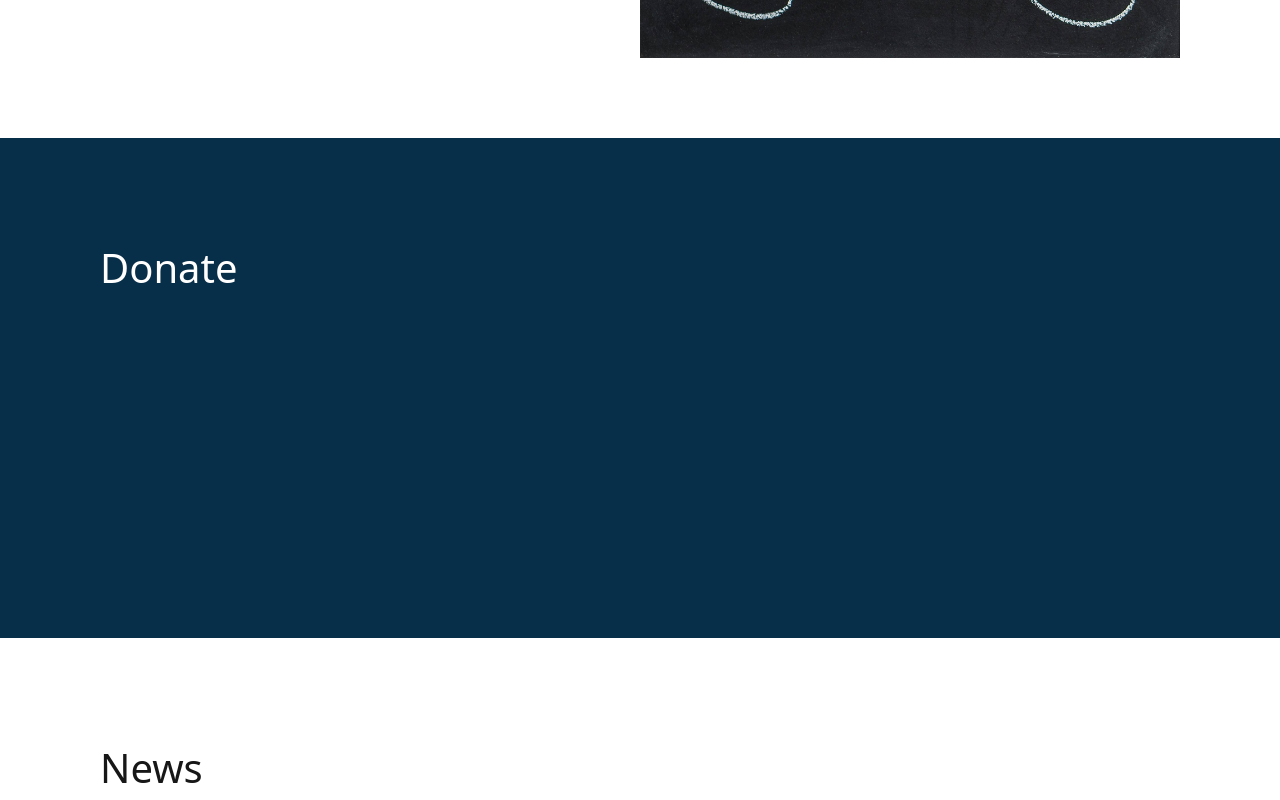
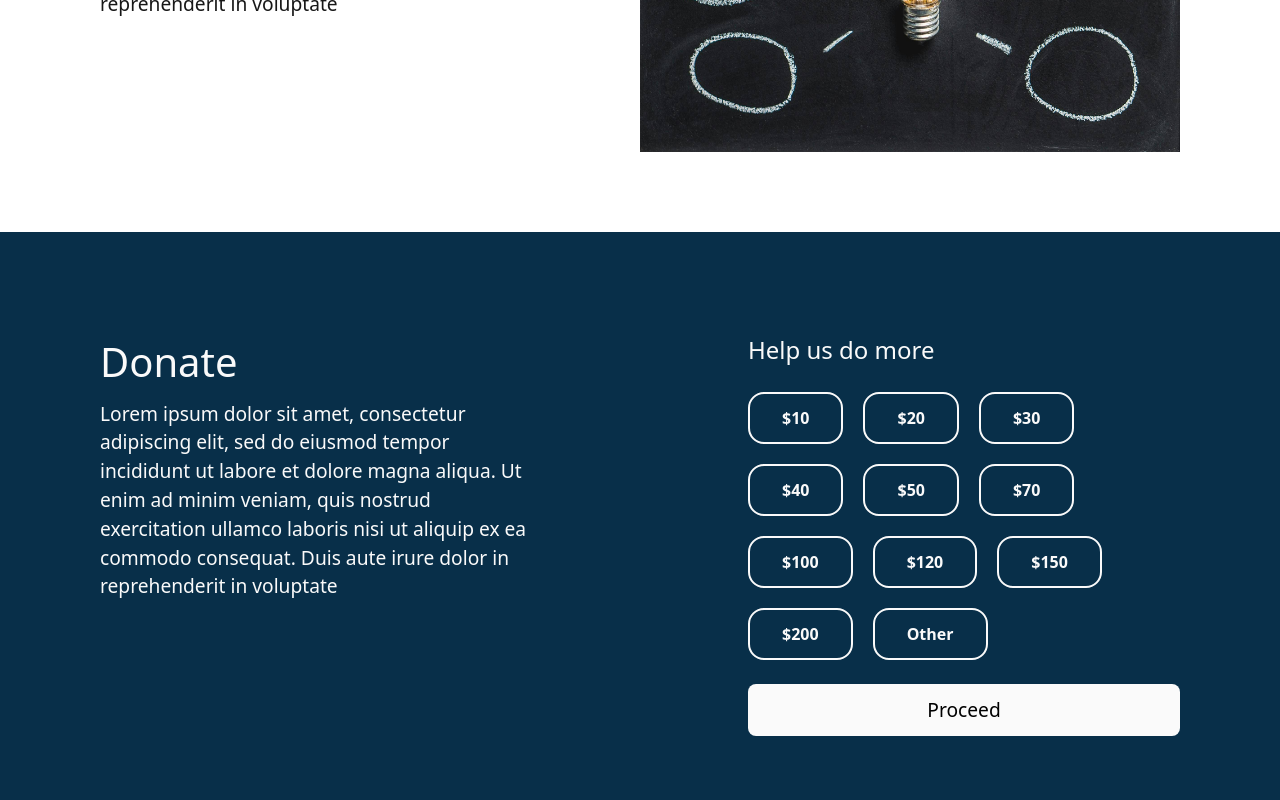
Before and after one commit to khalteck/nidohungary, a React (Vite) app: page / in a window 1280 px wide. Shown: the part 1680-2480 px from the top of the page. Built offline with nearby package versions, Linux system fonts and the light colour scheme.

Commit message:
feat: donate section

```diff
--- a/src/components/common/header/Nav.jsx
+++ b/src/components/common/header/Nav.jsx
@@ -39,7 +39,7 @@ const Nav = ({ handleMenu }) => {
             <li
               key={index}
               onClick={() => navigate(`/${item?.slug}`)}
-              className={`px-3 py-2 transition-all duration-300 hover:bg-[#082f49]/90 hover:text-white rounded-md uppercase cursor-pointer ${
+              className={`px-3 py-2 transition-all duration-300 hover:bg-[#082f49]/90 hover:text-white rounded-md uppercase cursor-pointer whitespace-nowrap ${
                 currentPage?.includes("contact") && "bg-[#fafafa] text-black"
               }`}
             >
--- /dev/null
+++ b/src/components/home/DonateCard.jsx
@@ -0,0 +1,21 @@
+const DonateCard = ({ price, setSelectedPrice, setother }) => {
+  function handleSelect() {
+    if (price === "Other") {
+      setother(true);
+    } else {
+      setSelectedPrice(price);
+      setother(false);
+    }
+  }
+  return (
+    <div
+      onClick={handleSelect}
+      className="py-3 px-8 border-2 border-neutral-50 rounded-2xl text-[1rem] font-bold cursor-pointer hover:bg-neutral-50 hover:text-black transition-all duration-500"
+    >
+      {price === "Other" ? "" : "$"}
+      {price?.toLocaleString()}
+    </div>
+  );
+};
+
+export default DonateCard;
--- a/src/components/home/Section3.jsx
+++ b/src/components/home/Section3.jsx
@@ -8,7 +8,7 @@ const Section3 = () => {
         className="fw-full md:w-1/2 flex flex-col gap-5"
       >
         <h2 className="text-[2.5rem]">What Do We Offer</h2>
-        <p className="text-[1.2rem] leading-relaxed">
+        <p className="leading-relaxed">
           Lorem ipsum dolor sit amet, consectetur adipiscing elit, sed do
           eiusmod tempor incididunt ut labore et dolore magna aliqua. Ut enim ad
           minim veniam, quis nostrud exercitation ullamco laboris nisi ut
--- /dev/null
+++ b/src/components/home/Section4.jsx
@@ -0,0 +1,51 @@
+import { useState } from "react";
+import donateData from "../../data/donate.json";
+import DonateCard from "./DonateCard";
+
+const Section4 = () => {
+  const [selectedPrice, setSelectedPrice] = useState(null);
+  const [other, setother] = useState(false);
+
+  console.log("selectedPrice", selectedPrice);
+  return (
+    <section className="w-full min-h-[500px] bg-[#082f49] p-5 py-[80px] md:p-[100px] text-neutral-50 flex flex-col md:flex-row gap-10 justify-between">
+      <div className="w-full md:w-[40%]">
+        <h2 className="text-[2.5rem]">Donate</h2>
+        <p className="mt-2">
+          Lorem ipsum dolor sit amet, consectetur adipiscing elit, sed do
+          eiusmod tempor incididunt ut labore et dolore magna aliqua. Ut enim ad
+          minim veniam, quis nostrud exercitation ullamco laboris nisi ut
+          aliquip ex ea commodo consequat. Duis aute irure dolor in
+          reprehenderit in voluptate
+        </p>
+      </div>
+      <div className="w-full md:w-[40%]">
+        <h3 className="font-medium text-[1.5rem]">Help us do more</h3>
+        <div className="w-full flex flex-wrap gap-5 mt-6">
+          {donateData?.map((item, index) => {
+            return (
+              <DonateCard
+                key={index}
+                price={item?.price}
+                setSelectedPrice={setSelectedPrice}
+                setother={setother}
+              />
+            );
+          })}
+          <DonateCard price={"Other"} setother={setother} />
+        </div>
+        {other && (
+          <div className="mt-6 flex flex-col gap-1">
+            <label>Enter Amount</label>
+            <input className="w-[200px] outline-none border-2 border-neutral-50 p-2 rounded-xl bg-transparent" />
+          </div>
+        )}
+        <button className="w-full bg-neutral-50 text-black p-3 rounded-lg mt-6">
+          Proceed
+        </button>
+      </div>
+    </section>
+  );
+};
+
+export default Section4;
--- /dev/null
+++ b/src/data/donate.json
@@ -0,0 +1,32 @@
+[
+  {
+    "price": 10
+  },
+  {
+    "price": 20
+  },
+  {
+    "price": 30
+  },
+  {
+    "price": 40
+  },
+  {
+    "price": 50
+  },
+  {
+    "price": 70
+  },
+  {
+    "price": 100
+  },
+  {
+    "price": 120
+  },
+  {
+    "price": 150
+  },
+  {
+    "price": 200
+  }
+]
--- a/src/data/nav.json
+++ b/src/data/nav.json
@@ -1,9 +1,8 @@
 [
   { "name": "Home", "link": "/" },
+  { "name": "About Us", "link": "/about" },
   { "name": "News", "link": "/news" },
+  { "name": "Information", "link": "/information" },
   { "name": "Community", "link": "/community" },
-  { "name": "Information", "link": "/information" },
-  { "name": "About Us", "link": "/about" },
-  { "name": "Contact Us", "link": "/contact" },
-  { "name": "Donate", "link": "/#donate" }
+  { "name": "Contact Us", "link": "/contact" }
 ]
--- a/src/pages/client/Homepage.jsx
+++ b/src/pages/client/Homepage.jsx
@@ -8,6 +8,7 @@ import Section3 from "../../components/home/Section3";
 import AOS from "aos";
 import "aos/dist/aos.css";
 import ScrollToTopButton from "../../components/common/ScrollToTopButton";
+import Section4 from "../../components/home/Section4";
 
 const Homepage = () => {
   useEffect(() => {
@@ -17,13 +18,11 @@ const Homepage = () => {
     <>
       <Header />
 
-      <main className="text-neutral-900">
+      <main className="text-neutral-900 text-[1.2rem] ">
         <Section1 />
         <Section2 />
         <Section3 />
-        <section className="w-full min-h-[500px] bg-[#082f49] p-[100px] text-white">
-          <h2 className="text-[2.5rem]">Donate</h2>
-        </section>
+        <Section4 />
         <section className="w-full min-h-[500px] p-[100px]">
           <h2 className="text-[2.5rem]">News</h2>
         </section>{" "}
```
